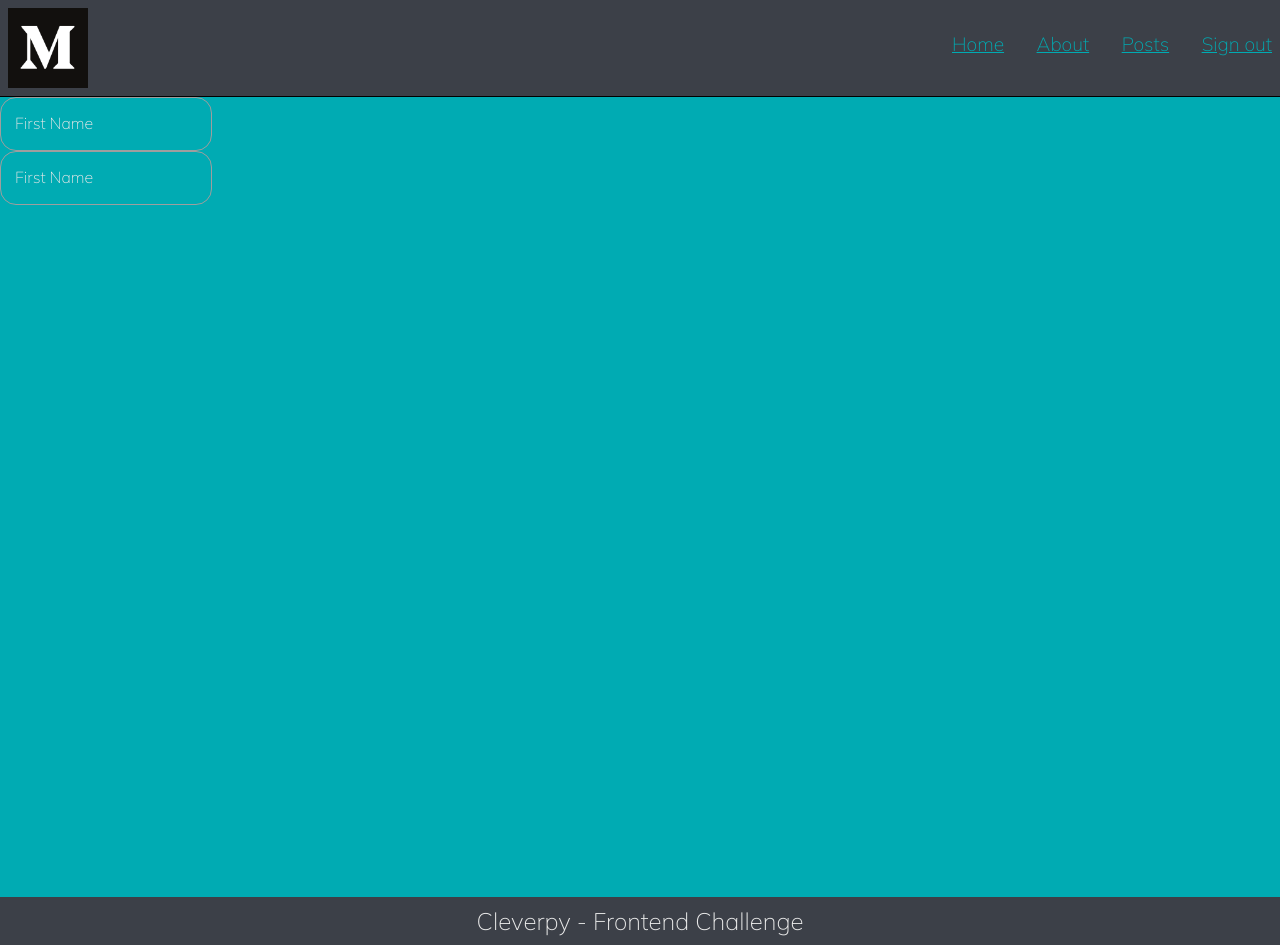
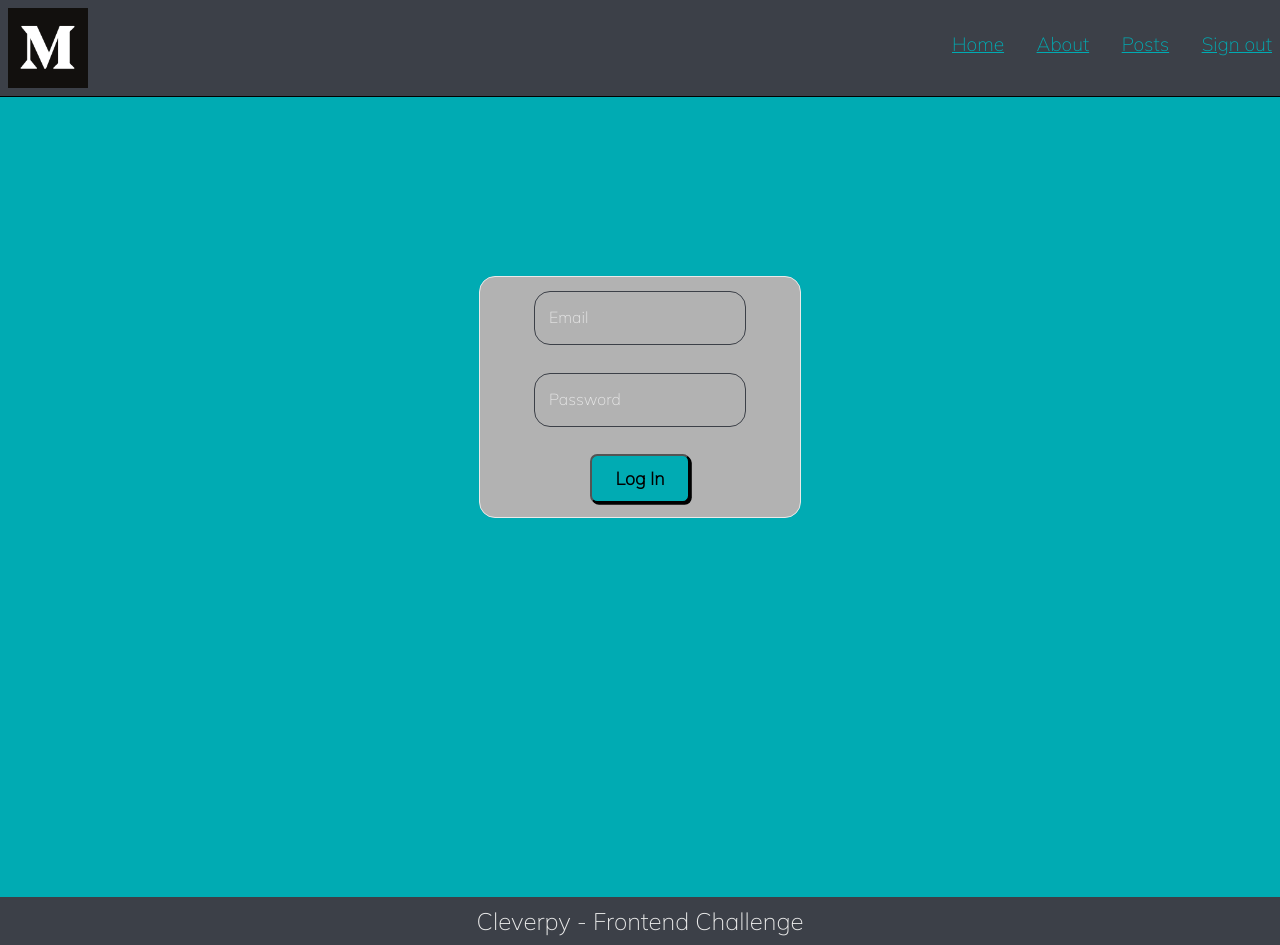
Before and after one commit to juliomc23/frontend-cleverpy-challenge, a React (Vite) app: page /login in a window 1280 px wide. Built offline with nearby package versions, Linux system fonts and the light colour scheme; a web font is replaced by a local one.

Commit message:
add logic in modal and not in other component

```diff
--- /dev/null
+++ b/components/main/EditPostModal.tsx
@@ -0,0 +1,145 @@
+import * as React from "react";
+import Button from "@mui/material/Button";
+import Dialog from "@mui/material/Dialog";
+import DialogActions from "@mui/material/DialogActions";
+import DialogContent from "@mui/material/DialogContent";
+import DialogContentText from "@mui/material/DialogContentText";
+import DialogTitle from "@mui/material/DialogTitle";
+import Slide from "@mui/material/Slide";
+import { TransitionProps } from "@mui/material/transitions";
+import EditIcon from "@mui/icons-material/Edit";
+
+import { useDispatch } from "react-redux";
+import { updatePost } from "../../redux/slices/postsSlices";
+
+import { useParams } from "react-router-dom";
+
+import { Post } from "../../interfaces/Posts";
+
+import toast, { Toaster } from "react-hot-toast";
+
+type Values = {
+  title?: string;
+  body?: string;
+};
+
+type Props = {
+  id: number;
+};
+
+const Transition = React.forwardRef(function Transition(
+  props: TransitionProps & {
+    children: React.ReactElement<any, any>;
+  },
+  ref: React.Ref<unknown>
+) {
+  return <Slide direction="up" ref={ref} {...props} />;
+});
+
+export default function EditPostModal({ id }: Props) {
+  const [open, setOpen] = React.useState(false);
+
+  const handleClickOpen = () => {
+    setOpen(true);
+  };
+
+  const handleClose = () => {
+    setOpen(false);
+  };
+
+  //Edit post functionality
+  const dispatch = useDispatch();
+
+  const [singlePost, setSinglePost] = React.useState<Post>();
+
+  const getSingleProduct = async () => {
+    const response = await fetch(
+      `http://jsonplaceholder.typicode.com/posts/${id}`
+    );
+
+    const data = await response.json();
+
+    setSinglePost(data);
+  };
+
+  React.useEffect(() => {
+    getSingleProduct();
+  }, []);
+
+  const [newValues, setNewValues] = React.useState<Values>({
+    title: singlePost?.title,
+    body: singlePost?.body,
+  });
+
+  const handleChange = (
+    e:
+      | React.ChangeEvent<HTMLInputElement>
+      | React.ChangeEvent<HTMLTextAreaElement>
+  ) => {
+    setNewValues((prev) => ({ ...prev, [e.target.name]: e.target.value }));
+  };
+
+  const editPost = async (id: number, e: React.FormEvent<HTMLFormElement>) => {
+    e.preventDefault();
+
+    try {
+      const response = await fetch(
+        `http://jsonplaceholder.typicode.com/posts/${id}`,
+        {
+          method: "PATCH",
+          body: JSON.stringify({
+            title: newValues.title,
+            body: newValues.body,
+          }),
+          headers: {
+            "Content-type": "application/json; charset=UTF-8",
+          },
+        }
+      );
+
+      if (response.ok) {
+        const data = await response.json();
+        dispatch(updatePost(data));
+        toast.success("Post edited successfully!");
+        return data;
+      }
+    } catch (error) {
+      console.error(error);
+    }
+  };
+
+  return (
+    <div>
+      <EditIcon
+        onClick={handleClickOpen}
+        sx={{ color: "#3483eb", cursor: "pointer" }}
+      />
+      <Dialog
+        open={open}
+        TransitionComponent={Transition}
+        keepMounted
+        onClose={handleClose}
+        aria-describedby="alert-dialog-slide-description"
+      >
+        <DialogTitle>{"Edit the post"}</DialogTitle>
+        <DialogContent>
+          <form onSubmit={(e) => editPost(id, e)}>
+            <input
+              name="title"
+              type="text"
+              defaultValue={singlePost?.title}
+              onChange={handleChange}
+            />
+            <textarea
+              name="body"
+              defaultValue={singlePost?.body}
+              onChange={handleChange}
+            />
+
+            <button onClick={handleClose}>SAVE</button>
+          </form>
+        </DialogContent>
+      </Dialog>
+    </div>
+  );
+}
--- a/components/main/Login.tsx
+++ b/components/main/Login.tsx
@@ -1,9 +1,56 @@
-type Props = {};
+import { useState } from "react";
+import toast, { Toaster } from "react-hot-toast";
 
-const Login = (props: Props) => {
+import { useNavigate } from "react-router-dom";
+
+type User = {
+  email: string;
+  password: string;
+};
+
+const adminData = {
+  id: 0,
+  username: "admin",
+  email: "admin@admin.es",
+  password: "Admin_123456",
+};
+
+const Login = () => {
+  const navigate = useNavigate();
+
+  const [userData, setUserData] = useState<User>({
+    email: "",
+    password: "",
+  });
+
+  const handleChange = (e: React.ChangeEvent<HTMLInputElement>) => {
+    setUserData((prev) => ({ ...prev, [e.target.name]: e.target.value }));
+  };
+
+  const login = (e: React.FormEvent<HTMLFormElement>) => {
+    e.preventDefault();
+
+    //Check if username exist in DDBB
+    if (
+      userData.email !== adminData.email ||
+      userData.password !== adminData.password
+    ) {
+      toast.error("Oops, something is not okay!");
+    }
+
+    //if user its okey then, continue
+    if (
+      userData.email === adminData.email &&
+      userData.password === adminData.password
+    ) {
+      toast.success("Here we are!");
+      navigate("/posts");
+    }
+  };
+
   return (
-    <section>
-      <form>
+    <section className="main__section--Form">
+      <form className="main__form" onSubmit={login}>
         <div className="input-group">
           <input
             required
@@ -11,8 +58,9 @@ const Login = (props: Props) => {
             name="email"
             autoComplete="off"
             className="input"
+            onChange={handleChange}
           />
-          <label className="user-label">First Name</label>
+          <label className="user-label">Email</label>
         </div>
         <div className="input-group">
           <input
@@ -21,10 +69,13 @@ const Login = (props: Props) => {
             name="password"
             autoComplete="off"
             className="input"
+            onChange={handleChange}
           />
-          <label className="user-label">First Name</label>
+          <label className="user-label">Password</label>
         </div>
+        <button className="form__button--Login">Log In</button>
       </form>
+      <Toaster />
     </section>
   );
 };
--- a/components/main/SinglePost.tsx
+++ /dev/null
@@ -1,105 +0,0 @@
-import React, { useEffect, useState } from "react";
-
-import toast, { Toaster } from "react-hot-toast";
-import { useDispatch } from "react-redux";
-import { updatePost } from "../../redux/slices/postsSlices";
-
-import { useParams } from "react-router-dom";
-
-import { Post } from "../../interfaces/Posts";
-
-type Values = {
-  title?: string;
-  body?: string;
-};
-
-const SinglePost = () => {
-  const dispatch = useDispatch();
-
-  const { id } = useParams();
-
-  const numberId = Number(id);
-
-  const [singlePost, setSinglePost] = useState<Post>();
-
-  const getSingleProduct = async () => {
-    const response = await fetch(
-      `http://jsonplaceholder.typicode.com/posts/${numberId}`
-    );
-
-    const data = await response.json();
-
-    setSinglePost(data);
-  };
-
-  useEffect(() => {
-    getSingleProduct();
-  }, []);
-
-  const [newValues, setNewValues] = useState<Values>({
-    title: singlePost?.title,
-    body: singlePost?.body,
-  });
-
-  const handleChange = (
-    e:
-      | React.ChangeEvent<HTMLInputElement>
-      | React.ChangeEvent<HTMLTextAreaElement>
-  ) => {
-    setNewValues((prev) => ({ ...prev, [e.target.name]: e.target.value }));
-  };
-
-  const editPost = async (id: number, e: React.FormEvent<HTMLFormElement>) => {
-    e.preventDefault();
-
-    try {
-      const response = await fetch(
-        `http://jsonplaceholder.typicode.com/posts/${id}`,
-        {
-          method: "PATCH",
-          body: JSON.stringify({
-            title: newValues.title,
-            body: newValues.body,
-          }),
-          headers: {
-            "Content-type": "application/json; charset=UTF-8",
-          },
-        }
-      );
-
-      if (response.ok) {
-        const data = await response.json();
-        dispatch(updatePost(data));
-        toast.success("Post edited successfully!");
-        return data;
-      }
-    } catch (error) {
-      console.error(error);
-    }
-  };
-
-  return (
-    <>
-      <h3>Edit the post</h3>
-      <form onSubmit={(e) => editPost(numberId, e)}>
-        <input
-          name="title"
-          type="text"
-          defaultValue={singlePost?.title}
-          onChange={handleChange}
-        />
-        <textarea
-          name="body"
-          defaultValue={singlePost?.body}
-          onChange={handleChange}
-        />
-
-        <button>SAVE</button>
-      </form>
-
-      <Toaster />
-    </>
-  );
-};
-
-export default SinglePost;
--- a/components/main/styles.css
+++ b/components/main/styles.css
@@ -8,12 +8,31 @@
 
 /* Login input styles */
 
+.main__section--Form {
+  height: 75vh;
+  display: flex;
+  justify-content: center;
+  align-items: center;
+}
+
+.main__form {
+  height: 15rem;
+  width: 20rem;
+  display: flex;
+  flex-direction: column;
+  align-items: center;
+  justify-content: space-around;
+  background-color: var(--terciary_color);
+  border: 1px solid var(--cuaternary_color);
+  border-radius: 1rem;
+}
+
 .input-group {
   position: relative;
 }
 
 .input {
-  border: solid 1.5px #9e9e9e;
+  border: 1px solid var(--secondary_color);
   border-radius: 1rem;
   background: none;
   padding: 1rem;
@@ -34,15 +53,40 @@
 .input:focus,
 .input:valid {
   outline: none;
-  border: 1.5px solid #1a73e8;
+  color: black;
+  font-weight: bold;
+  border: 1.5px solid var(--cuaternary_color);
 }
 
 .input:focus ~ label,
 .input:valid ~ label {
   transform: translateY(-50%) scale(0.8);
-  background-color: #212121;
-  padding: 0 0.2em;
-  color: #2196f3;
+  background-color: var(--primary_color);
+  padding: 0.2em;
+  color: var(--secondary_color);
+  font-weight: bold;
+  border-radius: 0.3rem;
+}
+
+.form__button--Login {
+  background: var(--primary_color);
+  font-family: inherit;
+  padding: 0.6em 1.3em;
+  font-weight: 900;
+  font-size: 18px;
+  border-radius: 0.4em;
+  box-shadow: 0.1em 0.1em;
+  cursor: pointer;
+}
+
+.form__button--Login:hover {
+  transform: translate(-0.05em, -0.05em);
+  box-shadow: 0.15em 0.15em;
+}
+
+.form__button--Login:active {
+  transform: translate(0.05em, 0.05em);
+  box-shadow: 0.05em 0.05em;
 }
 
 .main__section--underConstruction {
--- a/components/postCard/PostCard.tsx
+++ b/components/postCard/PostCard.tsx
@@ -1,10 +1,19 @@
 import { Post } from "../../interfaces/Posts";
 import DeleteIcon from "@mui/icons-material/Delete";
-import EditIcon from "@mui/icons-material/Edit";
 import { useDispatch } from "react-redux";
 import { deletePost as deleteRedux } from "../../redux/slices/postsSlices";
 import toast, { Toaster } from "react-hot-toast";
-import { Link } from "react-router-dom";
+import EditPostModal from "../main/EditPostModal";
+
+import * as React from "react";
+import Button from "@mui/material/Button";
+import Dialog from "@mui/material/Dialog";
+import DialogActions from "@mui/material/DialogActions";
+import DialogContent from "@mui/material/DialogContent";
+import DialogContentText from "@mui/material/DialogContentText";
+import DialogTitle from "@mui/material/DialogTitle";
+import Slide from "@mui/material/Slide";
+import { TransitionProps } from "@mui/material/transitions";
 
 import "./styles.css";
 
@@ -36,16 +45,14 @@ const PostCard = ({ post }: Props) => {
       <h3 className="postCard__title">{post.title}</h3>
       <span className="postCard__body">{post.body}</span>
 
-      <section>
+      <section className="postCard__section--Buttons">
         <DeleteIcon
           sx={{ color: "#bf1313", cursor: "pointer" }}
           onClick={() => {
             deletePost(post.id);
           }}
         />
-        <Link to={`/posts/${post.id}`}>
-          <EditIcon sx={{ color: "#1366bf", cursor: "pointer" }} />
-        </Link>
+        <EditPostModal id={post.id} />
       </section>
 
       <Toaster />
--- a/components/postCard/styles.css
+++ b/components/postCard/styles.css
@@ -19,3 +19,7 @@
 .postCard__body {
   text-align: justify;
 }
+
+.postCard__section--Buttons {
+  display: flex;
+}
--- a/src/main.tsx
+++ b/src/main.tsx
@@ -6,11 +6,11 @@ import { store } from "../redux/store";
 import { Provider } from "react-redux";
 
 ReactDOM.createRoot(document.getElementById("root") as HTMLElement).render(
-  <React.StrictMode>
-    <Provider store={store}>
-      <BrowserRouter>
-        <App />
-      </BrowserRouter>
-    </Provider>
-  </React.StrictMode>
+  // <React.StrictMode>
+  <Provider store={store}>
+    <BrowserRouter>
+      <App />
+    </BrowserRouter>
+  </Provider>
+  // </React.StrictMode>
 );
```
